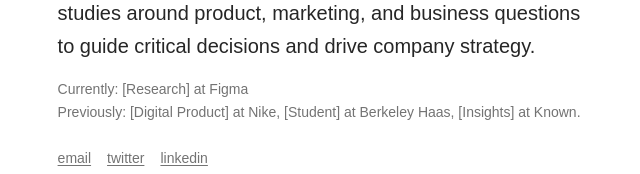
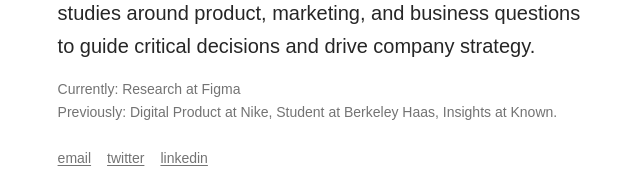
Before and after one commit to mbrandford/personal-site, a Next.js app: page / in a window 1280 px wide. Shown: the part 228-402 px from the top of the page, without its empty margins (120-760 px from the left). Built offline with nearby package versions, Linux system fonts and the light colour scheme.

Commit message:
Remove brackets from Currently/Previously work history

```diff
--- a/app/page.tsx
+++ b/app/page.tsx
@@ -372,9 +372,9 @@ export default function Home() {
               I'm an Interdisciplinary Researcher charting the path forward for disruptive tech products. I lead end-to-end studies around product, marketing, and business questions to guide critical decisions and drive company strategy.
             </p>
             <p className="text-sm leading-relaxed text-neutral-500 pt-2">
-              Currently: [Research] at <a href="https://figma.com" target="_blank" rel="noreferrer" className="hover:text-neutral-700">Figma</a>
-              <br />
-              Previously: [Digital Product] at <a href="https://nike.com" target="_blank" rel="noreferrer" className="hover:text-neutral-700">Nike</a>, [Student] at <a href="https://haas.berkeley.edu" target="_blank" rel="noreferrer" className="hover:text-neutral-700">Berkeley Haas</a>, [Insights] at <a href="https://known.is" target="_blank" rel="noreferrer" className="hover:text-neutral-700">Known</a>.
+               Currently: Research at <a href="https://figma.com" target="_blank" rel="noreferrer" className="hover:text-neutral-700">Figma</a>
+               <br />
+               Previously: Digital Product at <a href="https://nike.com" target="_blank" rel="noreferrer" className="hover:text-neutral-700">Nike</a>, Student at <a href="https://haas.berkeley.edu" target="_blank" rel="noreferrer" className="hover:text-neutral-700">Berkeley Haas</a>, Insights at <a href="https://known.is" target="_blank" rel="noreferrer" className="hover:text-neutral-700">Known</a>.
             </p>
           </section>
 
@@ -505,9 +505,9 @@ export default function Home() {
               I'm an Interdisciplinary Researcher charting the path forward for disruptive tech products. I lead end-to-end studies around product, marketing, and business questions to guide critical decisions and drive company strategy.
             </p>
             <p className="text-sm leading-relaxed text-neutral-500 pt-2">
-              Currently: [Research] at <a href="https://figma.com" target="_blank" rel="noreferrer" className="hover:text-neutral-700">Figma</a>
-              <br />
-              Previously: [Digital Product] at <a href="https://nike.com" target="_blank" rel="noreferrer" className="hover:text-neutral-700">Nike</a>, [Student] at <a href="https://haas.berkeley.edu" target="_blank" rel="noreferrer" className="hover:text-neutral-700">Berkeley Haas</a>, [Insights] at <a href="https://known.is" target="_blank" rel="noreferrer" className="hover:text-neutral-700">Known</a>.
+               Currently: Research at <a href="https://figma.com" target="_blank" rel="noreferrer" className="hover:text-neutral-700">Figma</a>
+               <br />
+               Previously: Digital Product at <a href="https://nike.com" target="_blank" rel="noreferrer" className="hover:text-neutral-700">Nike</a>, Student at <a href="https://haas.berkeley.edu" target="_blank" rel="noreferrer" className="hover:text-neutral-700">Berkeley Haas</a>, Insights at <a href="https://known.is" target="_blank" rel="noreferrer" className="hover:text-neutral-700">Known</a>.
             </p>
           </section>
 
```
